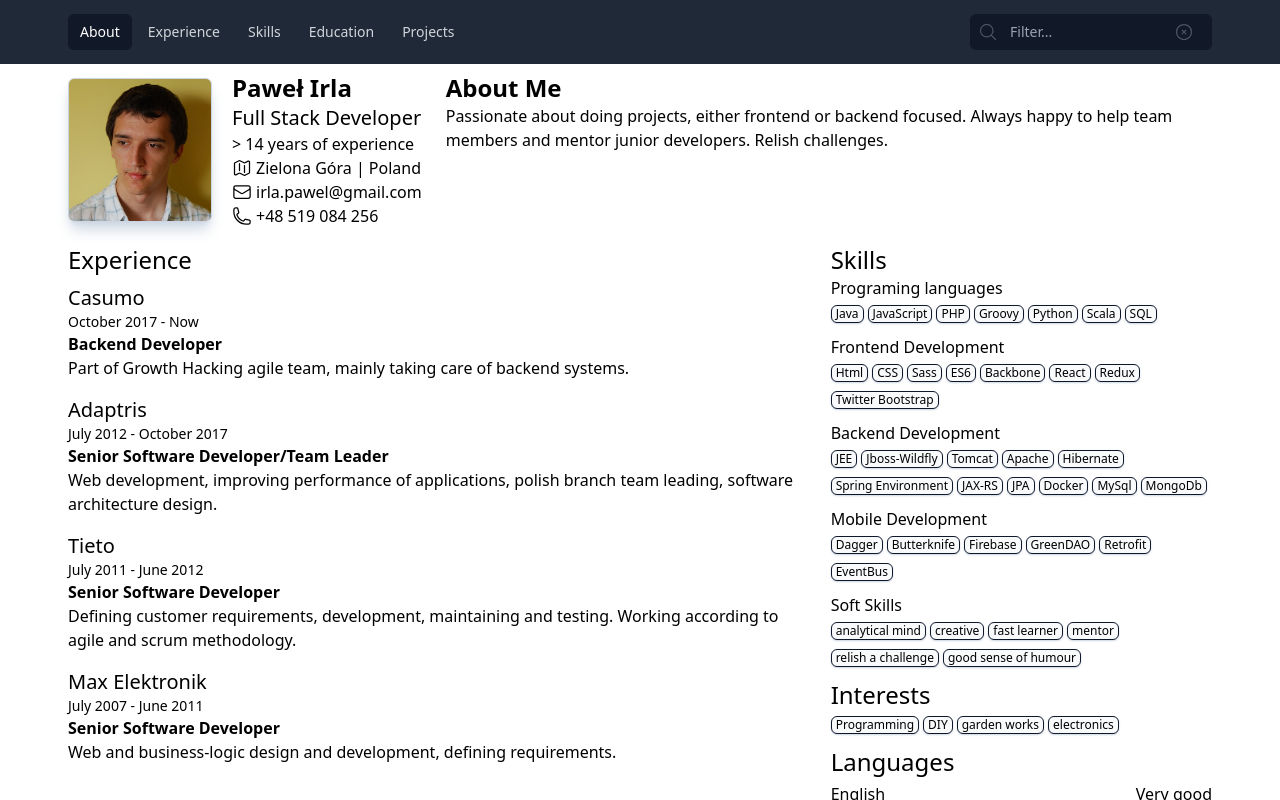
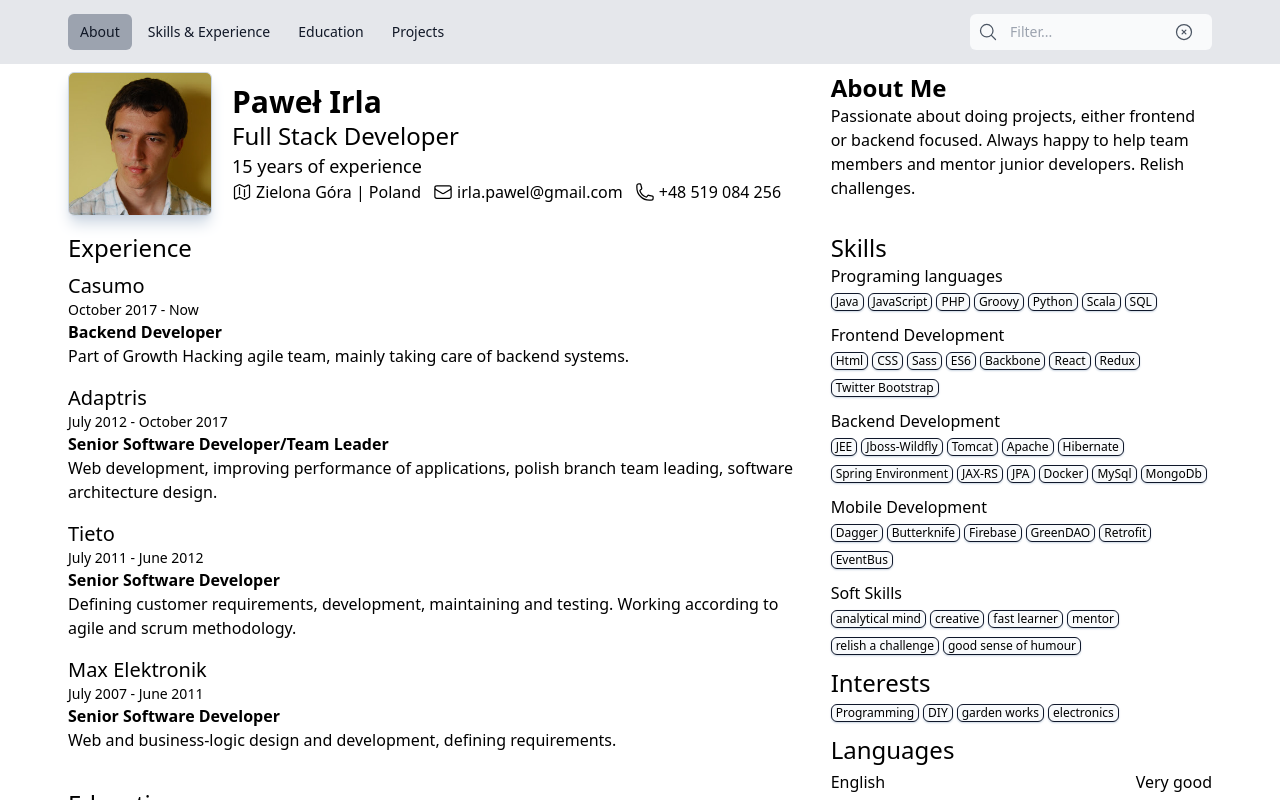
Before and after one commit to irla/irla.github.io, a Next.js app: page / in a window 1280 px wide. Shown: the top 800 px of the page. Built offline with nearby package versions, Linux system fonts and the light colour scheme.

Commit message:
Navbar and layout updates

```diff
--- a/pages/index.tsx
+++ b/pages/index.tsx
@@ -10,6 +10,7 @@ import { useState } from 'react'
 import experience from './api/data/experience.json'
 import skills from './api/data/skills.json'
 import projects from './api/data/projects.json'
+import { isNotBlank } from '../lib/filter'
 
 export interface Props {
   experience: ExperienceProps,
@@ -27,19 +28,16 @@ export const getStaticProps: GetStaticProps<Props> = () => {
   }
 }
 
-
 const navigation = [
   { name: 'About', href: '#PersonalDetails' },
-  { name: 'Experience', href: '#Experience' },
-  { name: 'Skills', href: '#Skills' },
+  { name: 'Skills & Experience', href: '#Skills' },
   { name: 'Education', href: '#Education' },
   { name: 'Projects', href: '#Projects' },
 ]
 
-
 const Home: NextPage<Props> = ({experience, skills, projects}: Props) => {
   const [filter, setFilter] = useState('')
-  const filterIsBlank = (!filter || filter.trim().length == 0) as boolean
+  const filterIsBlank = !isNotBlank(filter)
 
   return (
     <div className='scroll-pt-40'>
@@ -55,10 +53,10 @@ const Home: NextPage<Props> = ({experience, skills, projects}: Props) => {
       </header>
       <main className='print:px-0 px-1 max-w-6xl mx-auto pt-16'>
         <div className={'py-2 ' + (filterIsBlank ? 'sm:flex' : 'hidden')}>
-          <div>
+          <div className='sm:basis-2/3'>
             <PersonalDetails />
           </div>
-          <div className="lg:basis-2/3 sm:basis-1/3">
+          <div className="sm:basis-1/3">
             <About />
           </div>
         </div>
@@ -66,7 +64,7 @@ const Home: NextPage<Props> = ({experience, skills, projects}: Props) => {
           <div className={(filterIsBlank ? '' : "hidden ") + "pr-2 sm:pr-4 lg:pr-8 md:pr-6 sm:basis-2/3"}>
             <Experience work={experience.work} education={experience.education} />
           </div>
-          <div className="lg:basis-1/3 sm:basis-1/3 ">
+          <div className="sm:basis-1/3 ">
             <Skills skills={skills.skills} languages={skills.languages} interests={skills.interests} filter={filter} filterSetter={(value) => setFilter(value)}/>
           </div>
           <div id="projects" className={(filterIsBlank ? 'sm:basis-full' : "-order-1 sm:basis-2/3")}>
--- a/sections/About.tsx
+++ b/sections/About.tsx
@@ -1,6 +1,6 @@
 export default function About(){
     return (
-        <div className="flex items-center lg:pl-6 md:pl-4 sm:pl-2 pl-1">
+        <div className="flex items-center">
             <div className="flex-col">
                 <strong className="text-2xl">About Me</strong>
                 <div>Passionate about doing projects, either frontend or backend focused. Always happy to help team members and mentor junior developers. Relish challenges.</div>
--- a/sections/Navbar.tsx
+++ b/sections/Navbar.tsx
@@ -1,7 +1,9 @@
 import { Disclosure } from '@headlessui/react'
 import { MagnifyingGlassIcon, XCircleIcon, Bars3Icon } from '@heroicons/react/24/outline'
+import { off } from 'process'
 
 import { useState, useEffect } from 'react'
+import { isNotBlank } from '../lib/filter'
 
 function classNames(...classes: string[]) {
   return classes.filter(Boolean).join(' ')
@@ -23,12 +25,46 @@ export const Navbar: React.FC<NavbarProps> = (props => {
   const [filter, setFilterValue] = useState(props.filterValue)
   const [timeoutId, setTimeoutId] = useState(0)
   const [currentPageName, setCurrentPageName] = useState(props.navigation[0].name)
+  const [offset, setOffset] = useState(0);
 
   useEffect(() => {
     if (filter != props.filterValue) {
       setFilterValue(props.filterValue)
+      if (isNotBlank(props.filterValue)) {
+        setCurrentPageName('Projects')
+      }
     }
   }, [props.filterValue])
+
+  useEffect(() => {
+    const onScroll = () => setOffset(window.pageYOffset);
+    window.removeEventListener('scroll', onScroll);
+    window.addEventListener('scroll', onScroll, { passive: true });
+    return () => window.removeEventListener('scroll', onScroll);
+  }, [])
+
+  const findNearestPage = (pageOffset: number, items: NavigationItem[]): NavigationItem => {
+    return items.reduce((first, second) => {
+      if (typeof document !== 'undefined') {
+        const firstOffset = document.getElementById(first.href.substring(1))?.offsetTop ?? Number.MAX_SAFE_INTEGER
+        const secondOffset = document.getElementById(second.href.substring(1))?.offsetTop ?? Number.MAX_SAFE_INTEGER
+        const firstDist = Math.abs(firstOffset - pageOffset)
+        const secondDist = Math.abs(secondOffset - pageOffset)
+        return firstDist < secondDist ? first : second
+      }
+      return first
+    })
+  }
+
+  const updateCurrent = () => {
+    var nearestPageName = isNotBlank(filter)
+      ? 'Projects'
+      : findNearestPage(offset, props.navigation).name
+    if (nearestPageName !== currentPageName) {
+      setCurrentPageName(nearestPageName)
+    }
+  }
+  updateCurrent()
 
   const blockEnterPress = (e: React.KeyboardEvent<HTMLInputElement>) => {
     if(e.key === 'Enter') {
@@ -38,7 +74,7 @@ export const Navbar: React.FC<NavbarProps> = (props => {
 
   const clearSubmited = (e: React.FormEvent<HTMLButtonElement>) => {
     setFilterValue('')
-    fireFilterChangeDelayed('', 0)
+    fireFilterChangeDelayed('', 200, 'About')
     e.preventDefault()
   };
 
@@ -48,11 +84,16 @@ export const Navbar: React.FC<NavbarProps> = (props => {
     fireFilterChangeDelayed(value, 200)
   };
 
-  const fireFilterChangeDelayed = (value: string, delay: number) => {
+  const fireFilterChangeDelayed = (value: string, delay: number, page?: string) => {
     if (timeoutId > 0) {
       clearTimeout(timeoutId)
     }
-    setTimeoutId(window.setTimeout(() => { props.onFilterUpdate(value) }, delay))
+    setTimeoutId(window.setTimeout(() => {
+      props.onFilterUpdate(value)
+      if (page || !isNotBlank(value)) {
+        window.setTimeout(() => setCurrentPageName(page ?? 'About'), 500)
+      }
+    }, delay))
   }
 
   const { navigation } = props
@@ -62,7 +103,7 @@ export const Navbar: React.FC<NavbarProps> = (props => {
   }
 
   return (
-    <Disclosure as="nav" className="bg-gray-800">
+    <Disclosure as="nav" className="bg-gray-200">
       {({ open }) => (
         <>
           <div className="max-w-6xl mx-auto px-1">
@@ -86,11 +127,16 @@ export const Navbar: React.FC<NavbarProps> = (props => {
                         key={item.name}
                         href={item.href}
                         className={classNames(
-                          isCurrent(item) ? 'bg-gray-900 text-white' : 'text-gray-300 hover:bg-gray-700 hover:text-white',
+                          isCurrent(item) ? 'bg-gray-400 text-gray-900' : 'text-gray-900 hover:bg-gray-700 hover:text-white',
                           'px-3 py-2 rounded-md text-sm font-medium'
                         )}
                         aria-current={isCurrent(item) ? 'page' : undefined}
-                        onClick={() => setCurrentPageName(item.name)}
+                        onClick={() => {
+                          setCurrentPageName(item.name)
+                          if (item.name !== 'Skills' && item.name !== 'Projects') {
+                            fireFilterChangeDelayed('', 200, item.name)
+                          }
+                        }}
                       >
                         {item.name}
                       </a>
@@ -111,7 +157,7 @@ export const Navbar: React.FC<NavbarProps> = (props => {
                       </button>
                     </span>
                     <input type="search" name="q" autoComplete='off' value={filter} onKeyPress={blockEnterPress} onChange={onFilterChange}
-                      className="py-2 text-sm text-white bg-gray-900 rounded-md pl-10 focus:outline-none focus:bg-white focus:text-gray-900" placeholder="Filter..." />
+                      className="py-2 text-sm rounded-md pl-10 focus:outline-none bg-gray-50 focus:bg-white text-gray-900" placeholder="Filter..." />
                   </div>
                 </form>
               </div>
--- a/sections/PersonalDetails.tsx
+++ b/sections/PersonalDetails.tsx
@@ -1,19 +1,30 @@
-import { MapIcon, EnvelopeIcon as MailIcon, PhoneIcon } from '@heroicons/react/24/outline'
+import { MapIcon, EnvelopeIcon, PhoneIcon } from '@heroicons/react/24/outline'
+import { useEffect, useState } from 'react'
 
 interface PersonalDetailsProps {
 }
 
 const PersonalDetails: React.FC<PersonalDetailsProps> = ({}) => {
+    const [phoneNumber, setPhoneNumber] = useState('+48 519 084 2<sup>8</sup>')
+    const [mailTo, setMailTo] = useState('')
+    useEffect(() => {
+        window.setTimeout(() => {
+            setPhoneNumber('+48 519 084 256')
+            setMailTo('irla.pawel@gmail.com')
+        }, 3000)
+    }, []);
     return (
         <div id="PersonalDetails" className="flex items-center">
             <img className="flex flex-col mr-3 w-36 h-36 rounded-md border-slate-300 border shadow-lg shadow-slate-300 md:mr-5" src="pawel_irla_pic.jpg" />
             <div className="flex flex-col">
-                <strong className="text-2xl">Paweł Irla</strong>
-                <span className="text-xl">Full&nbsp;Stack&nbsp;Developer</span>
-                <span>&gt; 14 years of experience</span>
-                <span className="flex items-center"><MapIcon className="inline-block h-5 w-5 mr-1" />Zielona Góra | Poland</span>
-                <span className="flex items-center"><MailIcon className="inline-block h-5 w-5 mr-1" /><a href="">irla.pawel@gmail.com</a></span>
-                <span className="flex items-center"><PhoneIcon className="inline-block h-5 w-5 mr-1" />+48 519 084 256</span>
+                <strong className="text-3xl">Paweł Irla</strong>
+                <span className="text-2xl">Full&nbsp;Stack&nbsp;Developer</span>
+                <span className='text-lg'>{new Date().getFullYear() - 2007} years of experience</span>
+                <div className='flex flex-wrap gap-x-3'>
+                    <a href='https://www.google.pl/maps/place/Zielona+G%C3%B3ra'><span className="flex items-center"><MapIcon className="inline-block h-5 w-5 mr-1" />Zielona Góra | Poland</span></a>
+                    <a href={'mailto:' + mailTo}><span className="flex items-center"><EnvelopeIcon className="inline-block h-5 w-5 mr-1" />irla.pawel@gmail.com</span></a>
+                    <a href={'tel:' + phoneNumber}><span className="flex items-center"><PhoneIcon className="inline-block h-5 w-5 mr-1" /><div dangerouslySetInnerHTML={{__html:phoneNumber}}/></span></a>
+                </div>
             </div>
         </div>
     )
--- a/sections/Projects/index.tsx
+++ b/sections/Projects/index.tsx
@@ -91,7 +91,7 @@ export const Projects: React.FC<ProjectsProps> = (props) => {
         <div id="Projects" className={filtered ? "sm:mr-2" : ""}>
             <div className='block text-2xl'>Projects</div>
             {[... grouped].map(([year, yearOfProjects]) => {
-                return <div className='flex flex-wrap'>
+                return <div key={year} className='flex flex-wrap'>
                         <div className='basis-full flex items-center my-2'><span className='m-auto'>{year}</span></div>
                         {[... yearOfProjects.months].map(([month, projects]) => {
                             return <div className="basis-full flex flex-wrap sm:flex-nowrap">
```
